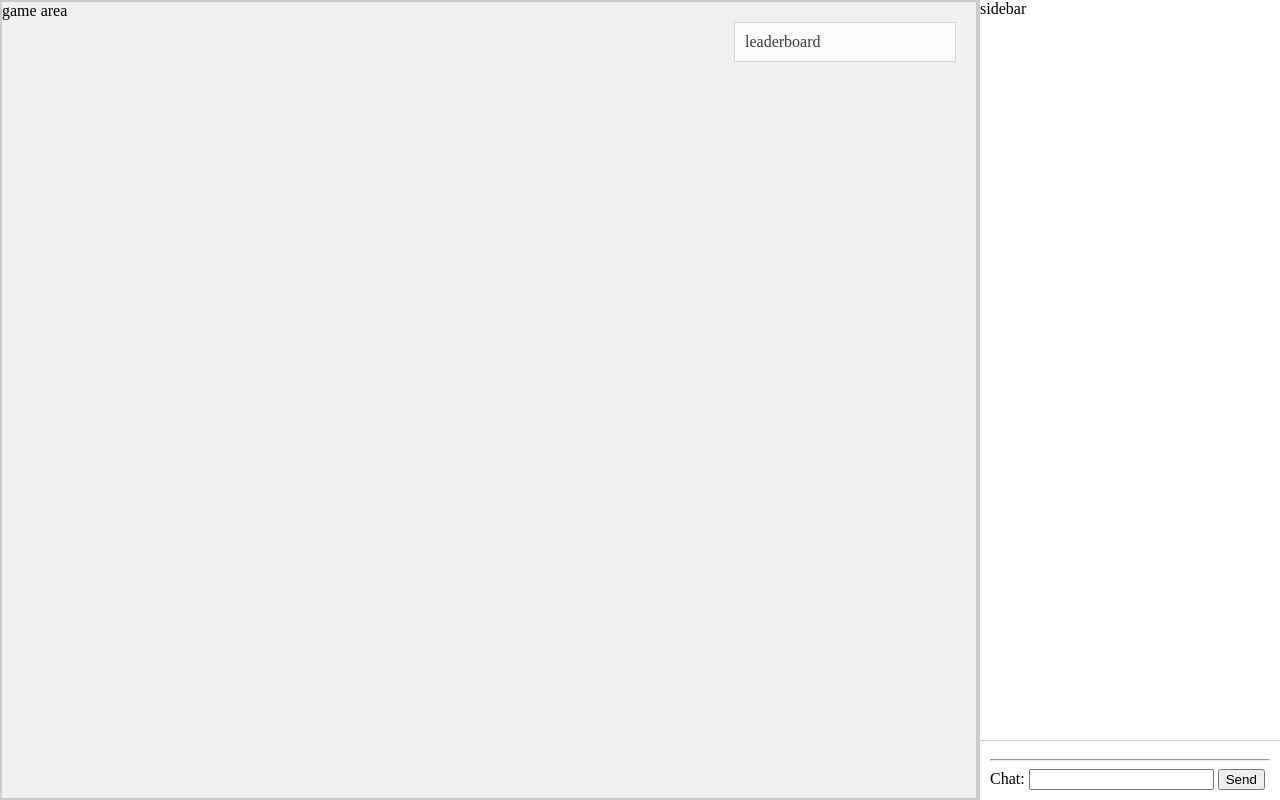
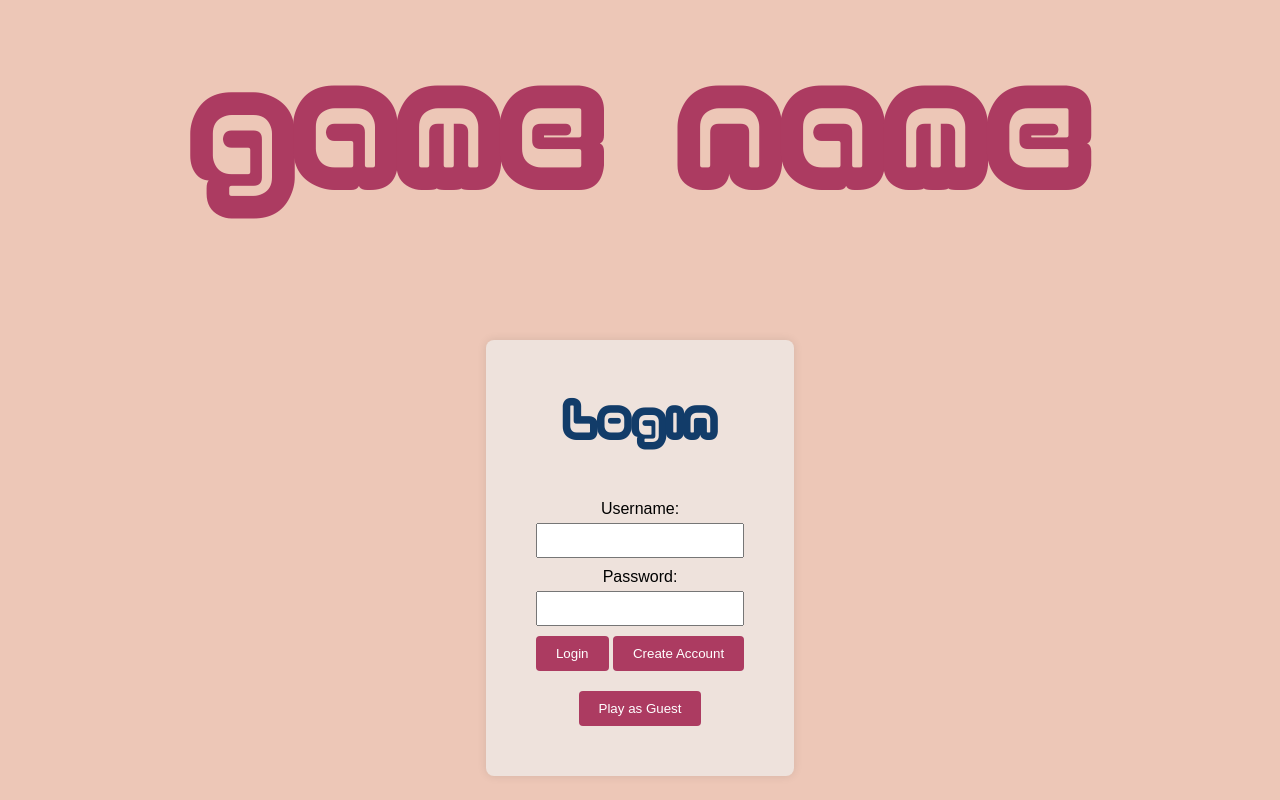
Before and after one commit to APre203/cse312Project, a Flask app: page / in a window 1280 px wide. Run offline with Flask 3, Linux system fonts and the light colour scheme.

Commit message:
created branch

```diff
--- a/server.py
+++ b/server.py
@@ -1,5 +1,6 @@
-from flask import Flask, send_from_directory, send_file
+from flask import Flask, send_from_directory, render_template, request, redirect, url_for, flash, get_flashed_messages
 app = Flask(__name__)
+app.secret_key = 'your_secret_key'
 
 
 @app.after_request
@@ -8,12 +9,56 @@ def add_header(response):
     return response
 
 @app.route('/')
-def playPage():
-    return send_from_directory('public', 'playPage.html')
+def index():
+    # return send_from_directory('templates', 'login.html')
+    return render_template('login.html')
 
 @app.route('/styles.css')
 def style():
-    return send_from_directory('public', 'styles.css')
+    return send_from_directory('static', 'styles.css')
+
+@app.route('/playstyles.css')
+def playstyle():
+    return send_from_directory('static', 'playstyles.css')
+
+
+users = {'username': 'password'}
+
+@app.route('/login_or_create', methods=['POST'])
+def login_or_create():
+
+  flash_messages = get_flashed_messages(with_categories=False, category_filter=['danger'])
+
+  for message in flash_messages:
+      flash(message, 'danger')
+
+  username = request.form['username']
+  password = request.form['password']
+  action = request.form['action']
+
+  if action == 'login':
+      if username in users and users[username] == password:
+          return redirect(url_for('dashboard'))
+      else:
+          flash('Login failed. Please check your username and password.', 'danger')
+          return redirect(url_for('index'))
+
+  elif action == 'create_account':
+      if username not in users.keys():
+          users[username] = password
+          return redirect(url_for('dashboard'))
+      else:
+          flash('Username already taken. Please choose another username.', 'danger')
+          return redirect(url_for('index'))
+
+@app.route('/play_as_guest', methods=['POST'])
+def play_as_guest():
+    flash('Playing as Guest!', 'info')
+    return redirect(url_for('dashboard'))
+
+@app.route('/game')
+def dashboard():
+    return render_template('playPage.html')
 
 def main():
     host = "0.0.0.0"
@@ -21,7 +66,7 @@ def main():
 
     print("Listening on port " + str(port))
 
-    app.run(host=host, port=port)
+    app.run(host=host, port=port, debug=True)
 
 
 if __name__ == "__main__":
--- /dev/null
+++ b/static/styles.css
@@ -0,0 +1,127 @@
+@font-face {
+    font-family: 'eleven_twenty';
+    src: url('fonts/eleven_twenty.TTF') format('truetype');
+    font-weight: normal;
+    font-style: normal;
+  }
+
+
+  body {
+    font-family: Arial, sans-serif;
+    background-color: #EDC7B7;
+    margin: 0;
+    padding: 0;
+    display: flex;
+    flex-direction: column;
+    align-items: center;
+    height: 100vh;
+  }
+
+  .title {
+    font-family: 'eleven_twenty';
+    color: #AC3B61;
+    font-size: 150px;
+    margin-top: 70px;
+  }
+
+  .login {
+    font-family: 'eleven_twenty';
+    color: #123C69;
+    font-size: 50px;
+    margin-bottom: 50px;
+    margin-top: 10px;
+  }
+
+  .container {
+    justify-items: center;
+    background-color: #EEE2DC;
+    border-radius: 8px;
+    box-shadow: 0 0 10px rgba(0, 0, 0, 0.1);
+    padding: 50px;
+    text-align: center;
+    margin-top: 100px;
+    margin-bottom: 200px;
+    height: 400px;
+  }
+
+  h1 {
+    color: #123C69;
+    margin-bottom: 20px;
+  }
+
+  form {
+    margin-top: 20px;
+  }
+
+  label {
+    display: block;
+    margin-bottom: 5px;
+  }
+
+  input {
+    width: 100%;
+    padding: 8px;
+    margin-bottom: 10px;
+    box-sizing: border-box;
+  }
+
+  button {
+    background-color: #AC3B61;
+    color: #fff;
+    padding: 10px 20px;
+    border: none;
+    border-radius: 4px;
+    cursor: pointer;
+  }
+
+  button:hover {
+    background-color: #AC3B61;
+  }
+
+  .flashes {
+    list-style: none;
+    padding: 0;
+  }
+
+  .flashes li {
+    margin-bottom: 10px;
+    padding: 10px;
+    border-radius: 4px;
+  }
+
+  /* Game area styles */
+.game-area {
+    flex: 1;
+    position: relative;
+    background-color: #f0f0f0;
+    border: 2px solid #ccc;
+}
+
+/* Leaderboard styles */
+.leaderboard {
+    position: absolute;
+    top: 20px;
+    right: 20px;
+    width: 200px;
+    background-color: #fff;
+    border: 1px solid #ccc;
+    padding: 10px;
+    opacity: 75%;
+
+}
+
+/* Sidebar styles */
+.sidebar {
+    display: flex;
+    flex-direction: column;
+    width: 300px;
+    background-color: #fff;
+    border-left: 2px solid #ccc;
+}
+
+/* Chat form styles */
+.chat-form {
+    margin-top: auto;
+    padding: 10px;
+    border-top: 1px solid #ccc;
+}
--- /dev/null
+++ b/templates/login.html
@@ -0,0 +1,41 @@
+<!DOCTYPE html>
+<html lang="en">
+<head>
+  <meta charset="UTF-8">
+  <meta name="viewport" content="width=device-width, initial-scale=1.0">
+  <link rel="stylesheet" href="/static/styles.css">
+  <title>Login</title>
+</head>
+<body>
+  <h1 class="title">GAME NAME</h1>
+
+  <div class="container">
+    {% with messages = get_flashed_messages() %}
+      {% if messages %}
+        <ul class="flashes">
+          {% for message in messages %}
+            <li>{{ message }}</li>
+          {% endfor %}
+        </ul>
+      {% endif %}
+    {% endwith %}
+
+  <h2 class="login">LOGIN</h2>
+
+    <form method="post" action="/login_or_create">
+      <label for="username">Username:</label>
+        <input type="text" id="username" name="username" required>
+        <br>
+        <label for="password">Password:</label>
+        <input type="password" id="password" name="password" required>
+        <br>
+        <button type="submit" name="action" value="login">Login</button>
+        <button type="submit" name="action" value="create_account">Create Account</button>
+      </form>
+      <form method="post" action="/play_as_guest">
+        <button type="submit">Play as Guest</button>
+      </form>
+
+    </div>
+</body>
+</html>
--- a/public/playPage.html
+++ b/templates/playPage.html
@@ -4,7 +4,7 @@
     <meta charset="UTF-8">
     <meta name="viewport" content="width=device-width, initial-scale=1.0">
     <title>Play Page</title>
-    <link rel="stylesheet" href="styles.css">
+    <link rel="stylesheet" href="/static/playstyles.css">
 </head>
 <body>
     <div class="container">
```
Also changed, not shown: templates/popup.html (added, +15 -0 lines), static/fonts/eleven_twenty.TTF (added), static/playstyles.css (renamed from public/styles.css).
